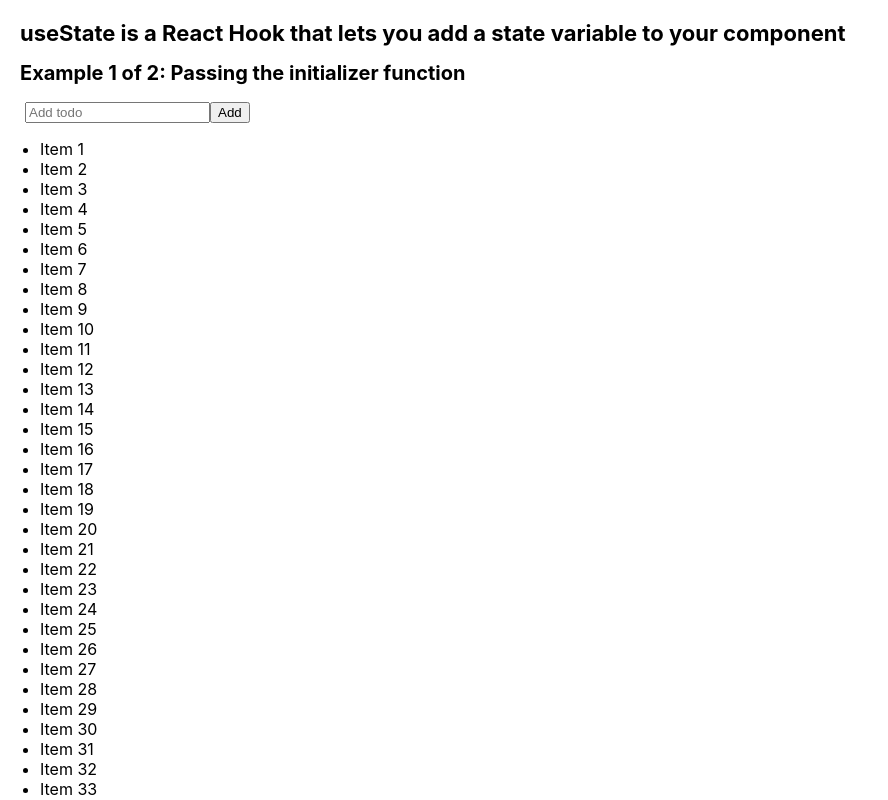
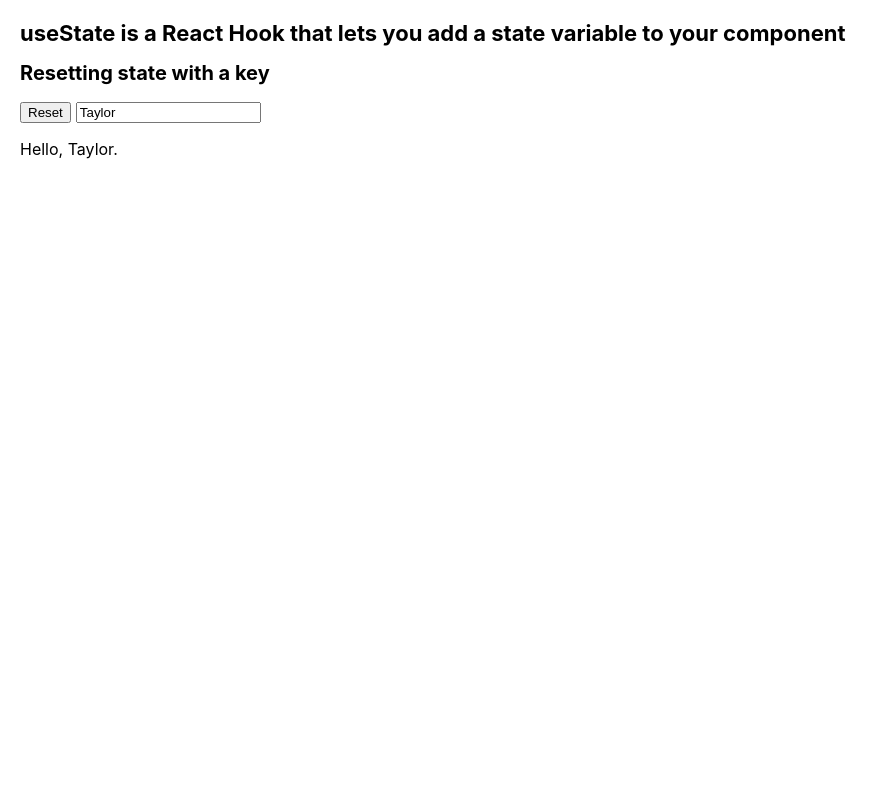
Before and after one commit to VladimirovMario/Sandbox, a React (Create React App) app in the folder 01. React documentation/03. API Reference/01. Hooks/: page / in a window 1280 px wide. Shown: the top 800 px of the page, without its empty margins (0-888 px from the left). Built offline with nearby package versions, Linux system fonts and the light colour scheme.

Commit message:
Resetting state with a key

```diff
--- /dev/null
+++ b/01. React documentation/03. API Reference/01. Hooks/src/components/UseState/ResettingStateWithAKey/ResettingStateWithAKey.js
@@ -0,0 +1,36 @@
+import { useState } from 'react';
+
+export default function ResettingStateWithAKey() {
+  return (
+    <>
+      <h2>Resetting state with a key</h2>
+      <App />
+    </>
+  );
+}
+
+function App() {
+  const [version, setVersion] = useState(0);
+
+  function handleReset() {
+    setVersion(version + 1);
+  }
+
+  return (
+    <>
+      <button onClick={handleReset}>Reset</button>
+      <Form key={version} />
+    </>
+  );
+}
+
+function Form() {
+  const [name, setName] = useState('Taylor');
+
+  return (
+    <>
+      <input value={name} onChange={(e) => setName(e.target.value)} />
+      <p>Hello, {name}.</p>
+    </>
+  );
+}
--- a/01. React documentation/03. API Reference/01. Hooks/src/components/UseState/UseState.js
+++ b/01. React documentation/03. API Reference/01. Hooks/src/components/UseState/UseState.js
@@ -1,4 +1,5 @@
-import InitializerFunction from './InitializerFunction/InitializerFunction';
+import ResettingStateWithAKey from './ResettingStateWithAKey/ResettingStateWithAKey';
+// import InitializerFunction from './InitializerFunction/InitializerFunction';
 // import ListExample from './ListExample/ListExample';
 // import FormExampleWithNestedObject from './FormExampleWithNestedObject/FormExampleWithNestedObject';
 // import FormExampleWithObject from './FormExampleWithObject/FormExampleWithObject';
@@ -16,7 +17,8 @@ export default function UseState() {
         useState is a React Hook that lets you add a state variable to your
         component
       </h1>
-      <InitializerFunction />
+      <ResettingStateWithAKey />
+      {/* <InitializerFunction /> */}
       {/* <ListExample /> */}
       {/* <FormExampleWithNestedObject /> */}
       {/* <FormExampleWithObject /> */}
```
